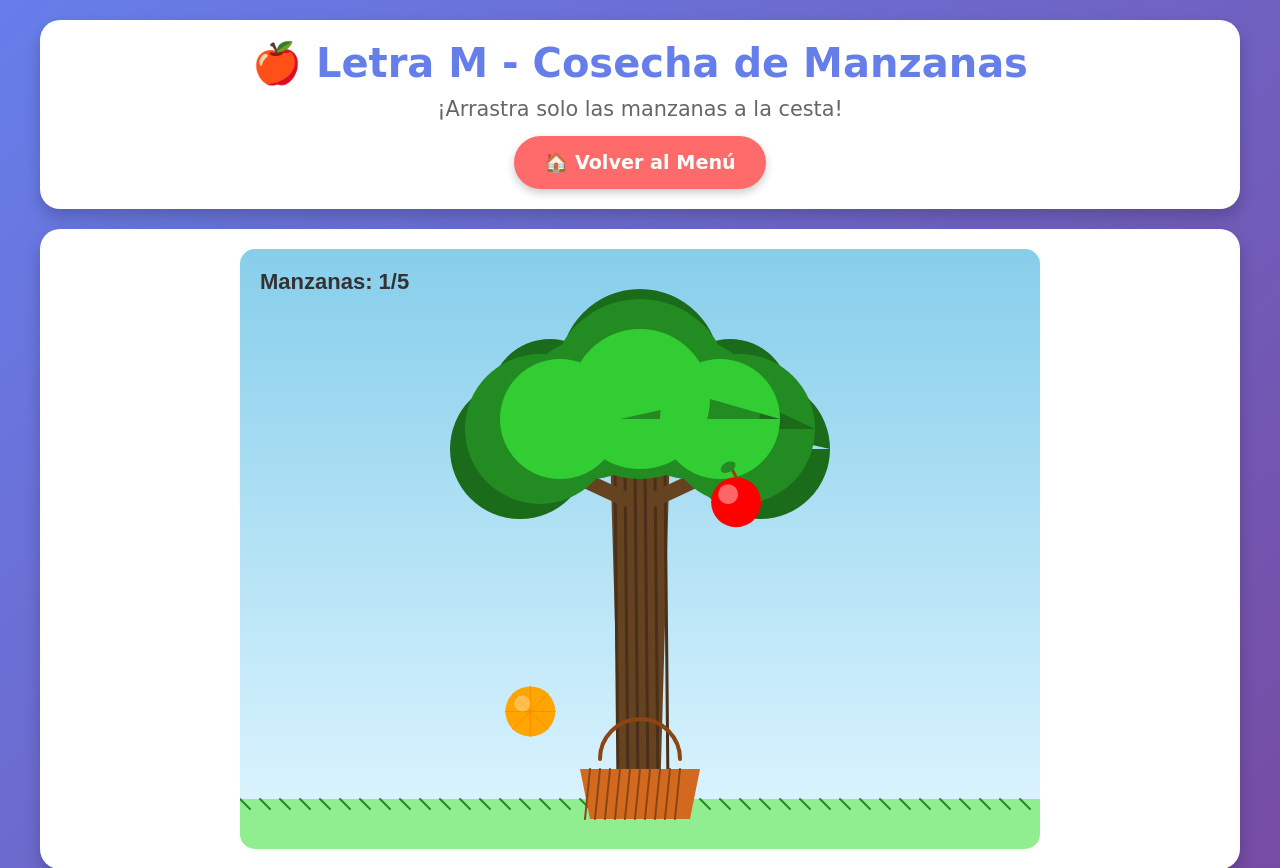
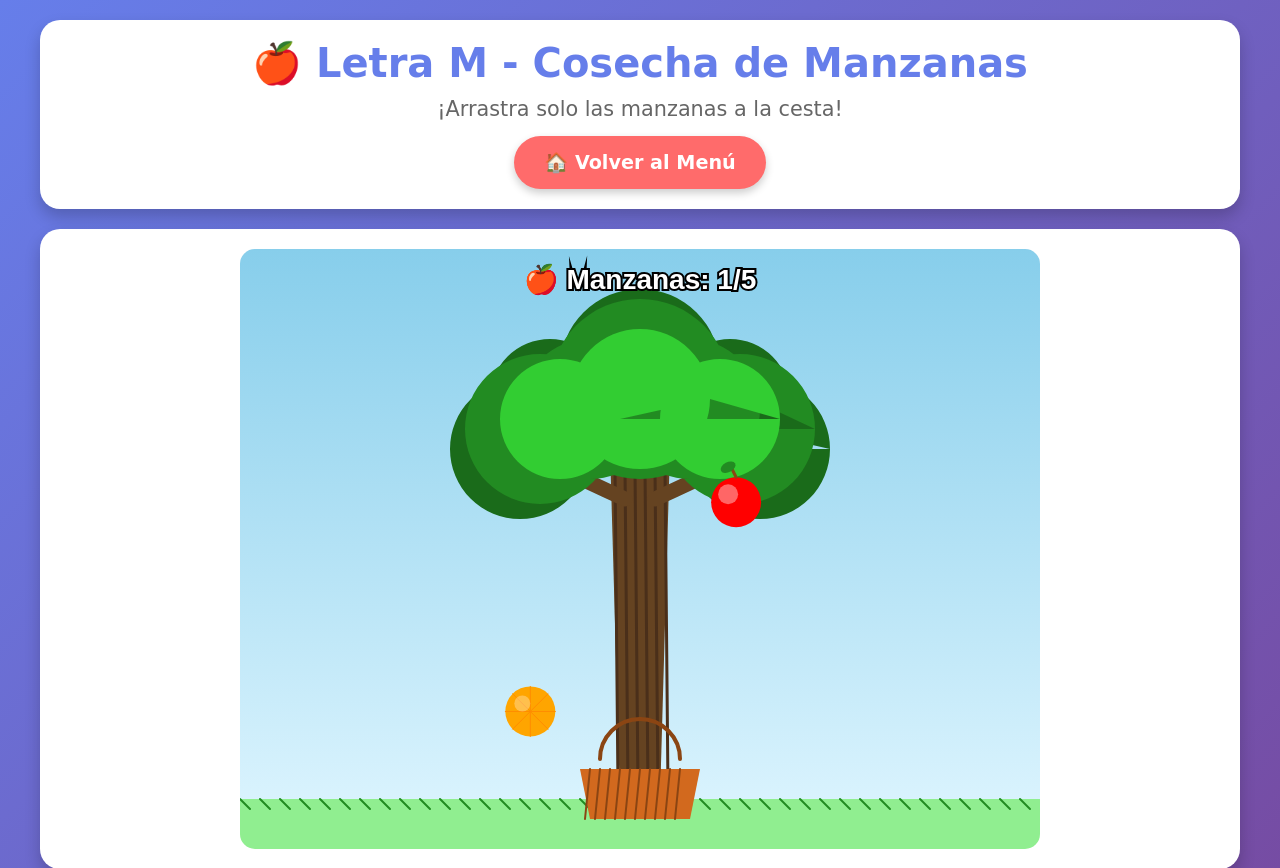
Before and after one commit to reybier82/juegos-lolo, a Flask app: page /juego/M in a window 1280 px wide. Shown: the top 868 px of the page. Run offline with Flask 3, Linux system fonts and the light colour scheme.

Commit message:
Simplificar UI del juego Letra M
- Eliminadas instrucciones que se sobreponían
- Contador centrado y más visible
- Texto blanco con borde negro para mejor contraste
- Fuente más grande (28px)
- UI más limpia y clara

```diff
--- a/templates/juegos/M.html
+++ b/templates/juegos/M.html
@@ -453,23 +453,15 @@ function gameLoop() {
 
     drawBasket();
 
-    // Instrucciones
-    if (applesCollected === 0 && !celebrating) {
-        ctx.font = 'bold 26px Arial';
-        ctx.fillStyle = '#1565C0';
-        ctx.strokeStyle = 'white';
-        ctx.lineWidth = 5;
-        ctx.textAlign = 'center';
-        ctx.strokeText('🍎 ¡Mueve la cesta para atrapar las MANZANAS!', canvas.width / 2, 40);
-        ctx.fillText('🍎 ¡Mueve la cesta para atrapar las MANZANAS!', canvas.width / 2, 40);
-    }
-
     // Contador
     if (!celebrating) {
-        ctx.font = 'bold 22px Arial';
-        ctx.fillStyle = '#333';
-        ctx.textAlign = 'left';
-        ctx.fillText(`Manzanas: ${applesCollected}/${totalApples}`, 20, 40);
+        ctx.font = 'bold 28px Arial';
+        ctx.fillStyle = '#FFFFFF';
+        ctx.strokeStyle = '#000000';
+        ctx.lineWidth = 4;
+        ctx.textAlign = 'center';
+        ctx.strokeText(`🍎 Manzanas: ${applesCollected}/${totalApples}`, canvas.width / 2, 40);
+        ctx.fillText(`🍎 Manzanas: ${applesCollected}/${totalApples}`, canvas.width / 2, 40);
     }
 
     // Celebración
```
